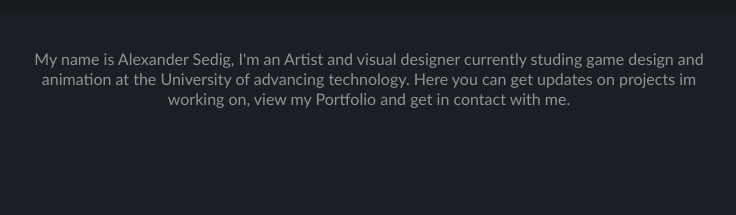
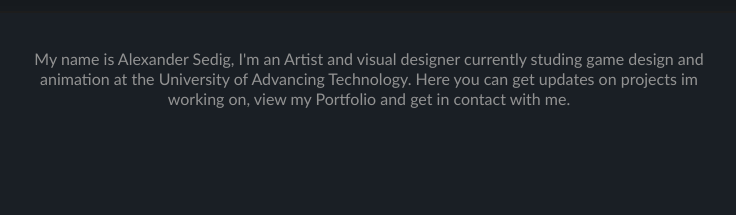
Before and after one commit to Rakno7/Rakno7.github.io, a plain HTML site: page Sedig_Website/index.html in a window 1280 px wide. Shown: the part 571-786 px from the top of the page, 271-1007 px from the left. Drawn offline with Linux system fonts and the light colour scheme.

Commit message:
Update index.html

```diff
--- a/Sedig_Website/index.html
+++ b/Sedig_Website/index.html
@@ -41,7 +41,7 @@
   <br><br>
     <!--Body Area-->
     <div style="width: 60%; justify-content: left;">
-      <p1>My name is Alexander Sedig, I'm an Artist and visual designer currently studing game design and animation at the University of advancing technology.
+      <p1>My name is Alexander Sedig, I'm an Artist and visual designer currently studing game design and animation at the University of Advancing Technology.
         Here you can get updates on projects im working on, view my Portfolio and get in contact with me.
       </p1>
     </div>
```
